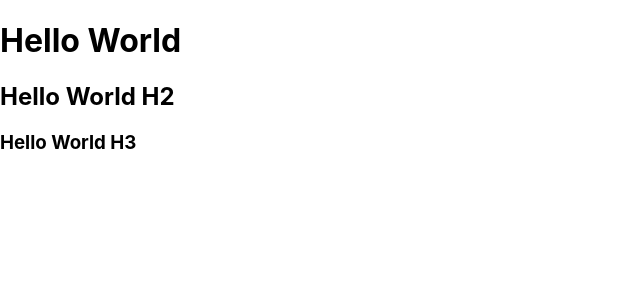
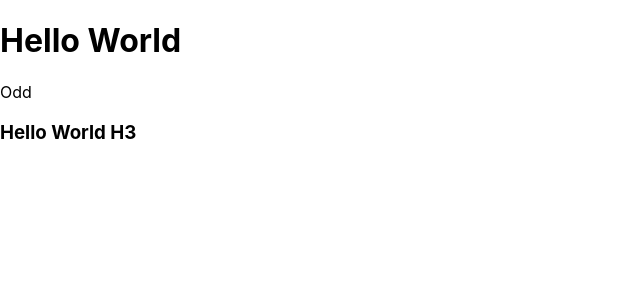
Before and after one commit to Builder296/train-react, a React (Create React App) app: page / in a window 1280 px wide. Shown: the top 300 px of the page, without its empty margins (0-640 px from the left). Built offline with nearby package versions, Linux system fonts and the light colour scheme.

Commit message:
children

```diff
--- a/src/index.js
+++ b/src/index.js
@@ -5,14 +5,16 @@ import './index.css';
 import * as serviceWorker from './serviceWorker';
 
 function CompositionExample(props) {
-  return <><h2>{props.title}</h2></>
+  return props.children;
 }
 
 function Composition() {
+  const isEven = (parseInt(Math.random()*10,10) % 2) === 0;
+  const element = isEven ? <h2>Hello Even</h2> : <span>Odd</span>
   return <>
    <h1>Hello World</h1>
-   <CompositionExample title={'Hello World H2'}>
-      Hello World H2
+   <CompositionExample>
+      {element}
    </CompositionExample>
    <h3>Hello World H3</h3>
   </>
```
